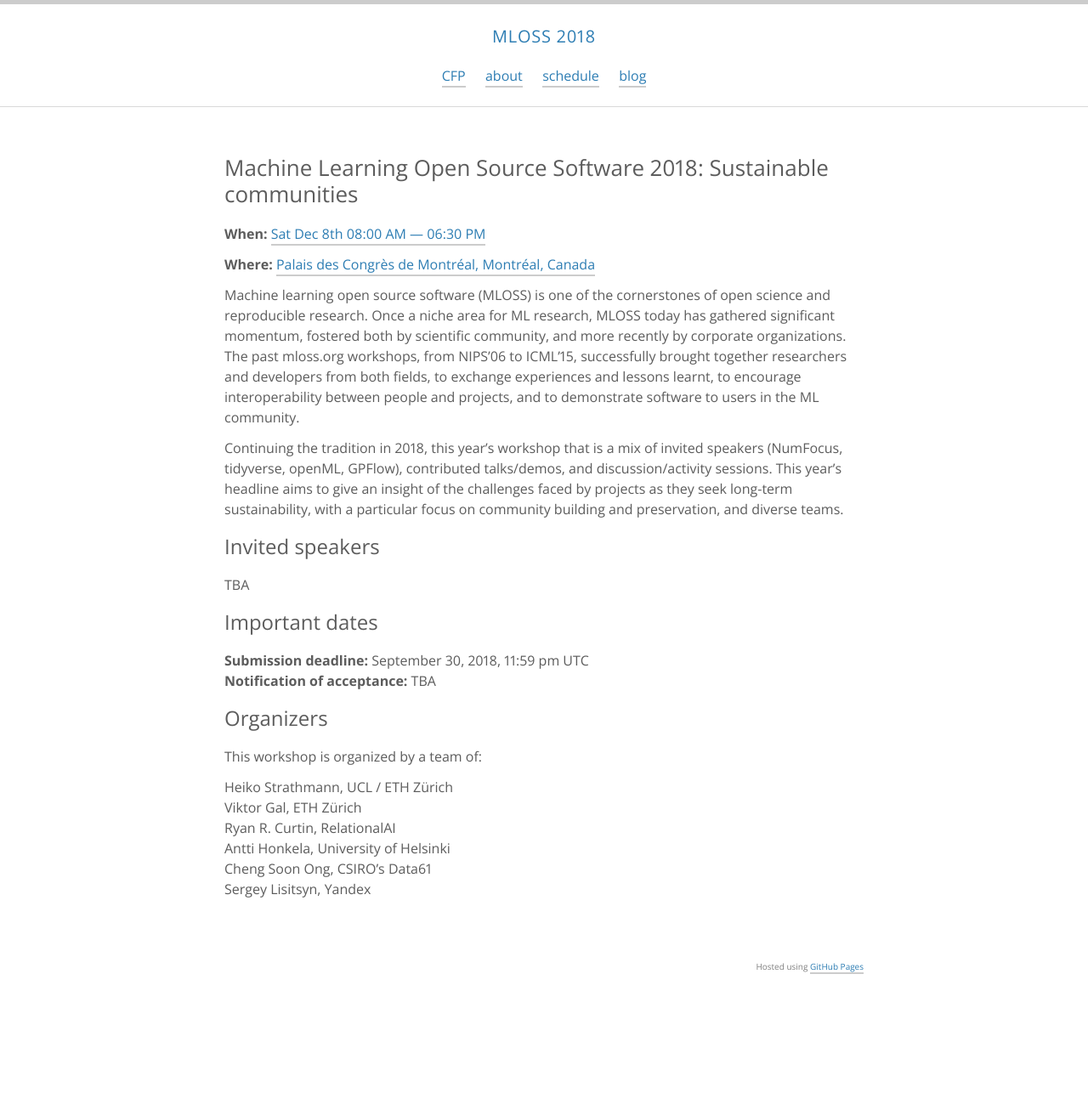
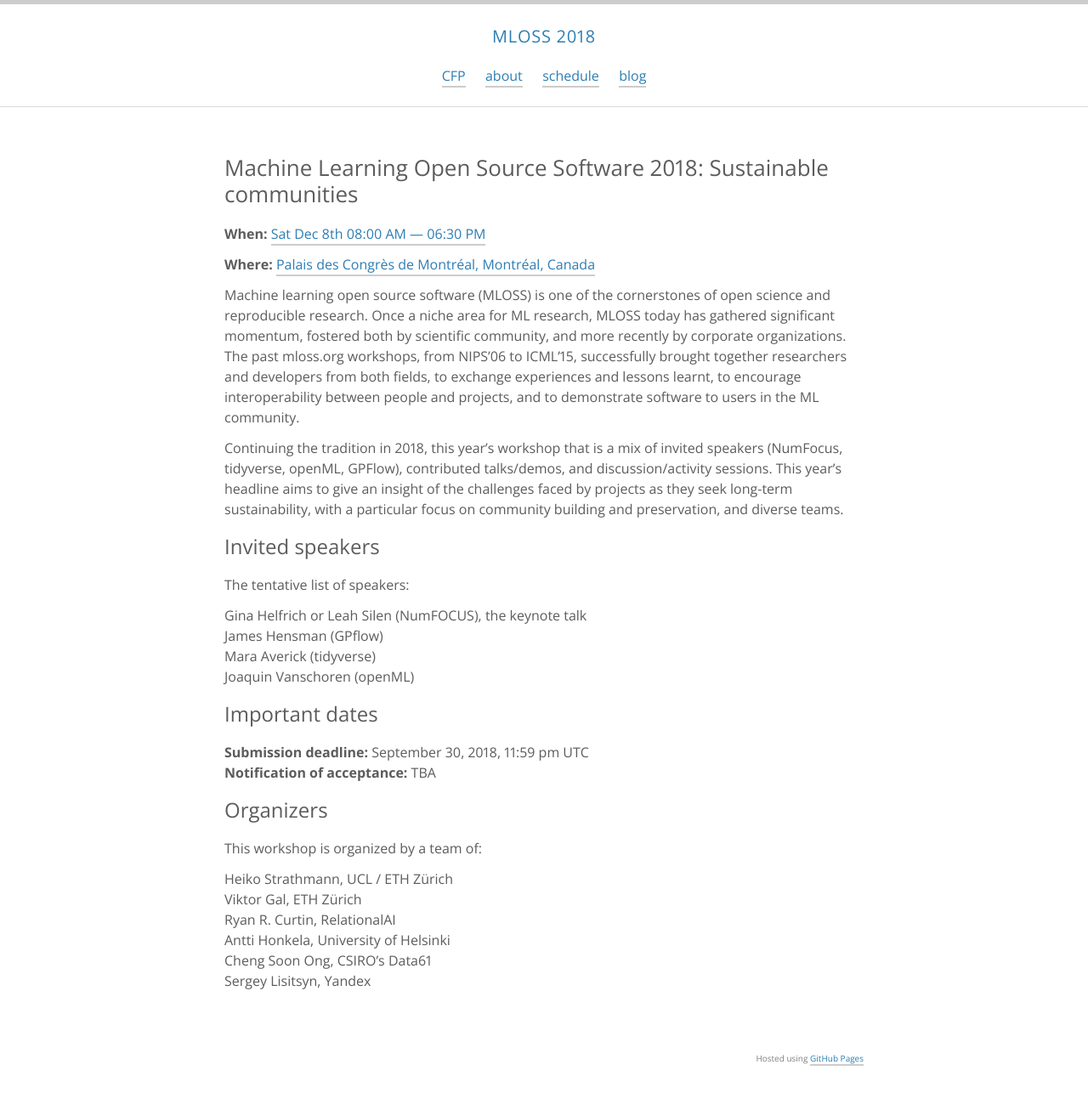
Before and after one commit to nips-2018-oss/nips-2018-oss.github.io, a Jekyll site: the page built from index.html, in a window 1280 px wide. Shown: the whole page at 85% size. Built offline with Jekyll 4.4.1, drawn with Linux system fonts in a browser that asks for light colours; the list of posts is cut into pages by our own code; before the commit the page ends 1178 px from its top, so only the background shows below that.

Commit message:
Add speakers

```diff
--- a/_includes/description.md
+++ b/_includes/description.md
@@ -10,7 +10,11 @@
 
 ### Invited speakers
 
-TBA
+The tentative list of speakers:
+- Gina Helfrich or Leah Silen (NumFOCUS), the keynote talk
+- James Hensman (GPflow)
+- Mara Averick (tidyverse)
+- Joaquin Vanschoren (openML)
 
 ### Important dates
 
```
